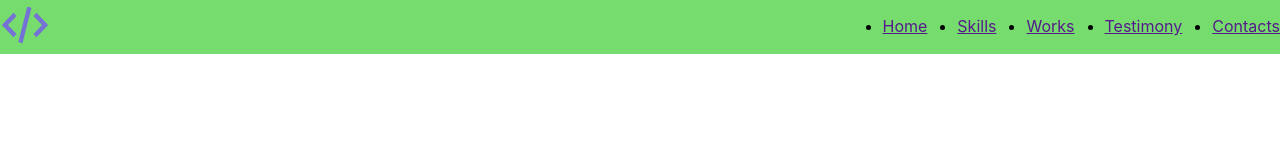
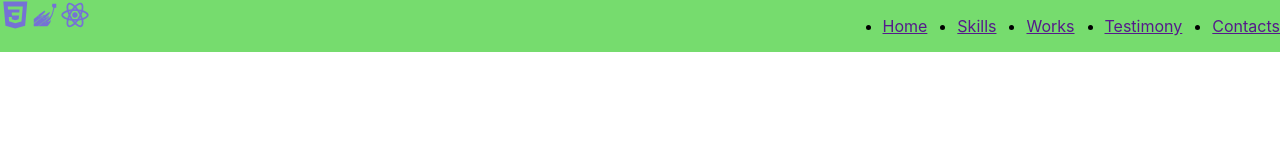
Before and after one commit to dktwho/portfolio-start-project-main, a React app: page / in a window 1280 px wide. Shown: the top 160 px of the page. Built offline with nearby package versions, Linux system fonts and the light colour scheme.

Commit message:
style: create sprite.svg for svg logos, add 3 logo

```diff
--- a/src/App.tsx
+++ b/src/App.tsx
@@ -6,7 +6,6 @@ function App() {
     return (
         <div className="App">
             <Header/>
-
         </div>
     );
 }
--- a/src/components/icon/Icon.tsx
+++ b/src/components/icon/Icon.tsx
@@ -1,5 +1,5 @@
 import React from 'react';
-import iconsSprite from '../../assets/images/icons-sprite.svg'
+import iconsSprite from '../../assets/images/sprite.svg'
 
 type IconPropsType = {
     iconId: string
@@ -11,16 +11,18 @@ type IconPropsType = {
 export const Icon = (props: IconPropsType) => {
     const {iconId, width, height, viewBox} = props
     return (
-        <svg width={width || '50'} height={height || '50'} viewBox={viewBox || '0 0 50 50'} fill="none" xmlns="http://www.w3.org/2000/svg">
-            <path
-                d="M18.3125 42.0645L27.2623 6.6875L31.4375 7.87241L22.4878 43.3125L18.3125 42.0645Z" fill="#7572D5"/>
-            <path
-                d="M13.5025 12.6875L16.5625 15.9278L7.99501 25.0001L16.5625 34.0721L13.5025 37.3125L1.875 25.0001L13.5025 12.6875Z"
-                fill="#7572D5"/>
-            <path
-                d="M36.4976 12.6875L33.4375 15.9278L42.0051 25.0001L33.4375 34.0721L36.4976 37.3125L48.125 25.0001L36.4976 12.6875Z"
-                fill="#7572D5"/>
-            <use xlinkHref={`${iconsSprite}#${iconId}`}/>
-        </svg>
+        // <svg width={width || '50'} height={height || '50'} viewBox={viewBox || '0 0 50 50'} fill="none" xmlns="http://www.w3.org/2000/svg">
+        //     <path
+        //         d="M18.3125 42.0645L27.2623 6.6875L31.4375 7.87241L22.4878 43.3125L18.3125 42.0645Z" fill="#7572D5"/>
+        //     <path
+        //         d="M13.5025 12.6875L16.5625 15.9278L7.99501 25.0001L16.5625 34.0721L13.5025 37.3125L1.875 25.0001L13.5025 12.6875Z" fill="#7572D5"/>
+        //     <path
+        //         d="M36.4976 12.6875L33.4375 15.9278L42.0051 25.0001L33.4375 34.0721L36.4976 37.3125L48.125 25.0001L36.4976 12.6875Z" fill="#7572D5"/>
+        //     <use xlinkHref={`${iconsSprite}#${iconId}`}/>
+        // </svg>
+
+    <svg width={width || '50'} height={height || '50'} viewBox={viewBox || '0 0 50 50'} fill="none" xmlns="http://www.w3.org/2000/svg">
+        <use xlinkHref={`${iconsSprite}#${iconId}`}/>
+    </svg>
     );
 };
--- a/src/components/logo/Logo.tsx
+++ b/src/components/logo/Logo.tsx
@@ -3,8 +3,10 @@ import {Icon} from "../icon/Icon";
 
 export const Logo = () => {
     return (
-        <a href="">
-            <Icon iconId={'code'} width={'50'} height={'50'} viewBox={'0 0 50 50'}/>
+        <a href="#">
+            <Icon iconId={'css'} width={'30'} height={'30'} viewBox={'0 0 50 50'}/>
+            <Icon iconId={'styled'} width={'30'} height={'30'} viewBox={'0 0 50 50'}/>
+            <Icon iconId={'react'} width={'30'} height={'30'} viewBox={'0 0 50 50'}/>
         </a>
     );
 };
```
Also changed, not shown: src/assets/images/icons-sprite.svg (deleted), src/assets/images/sprite.svg (added).
